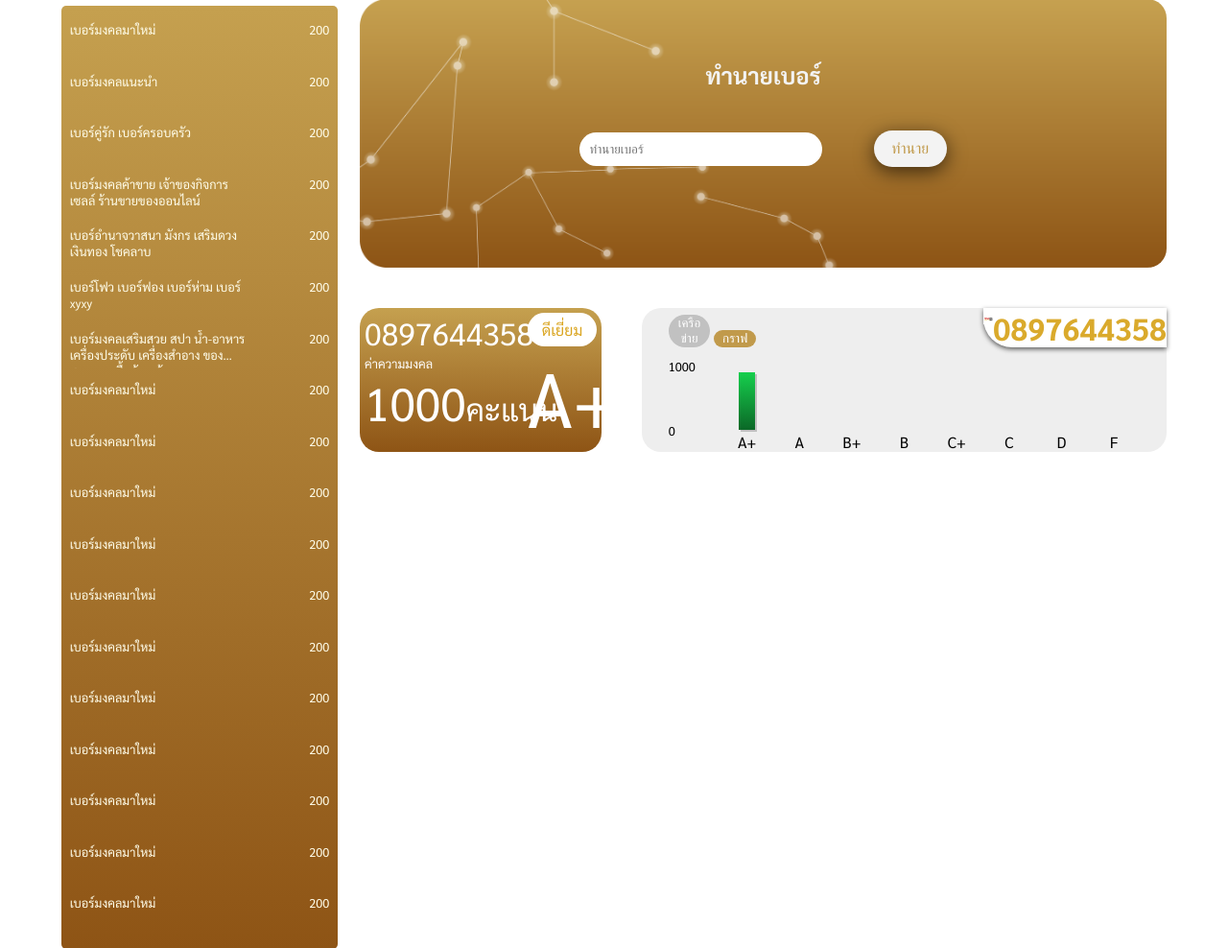
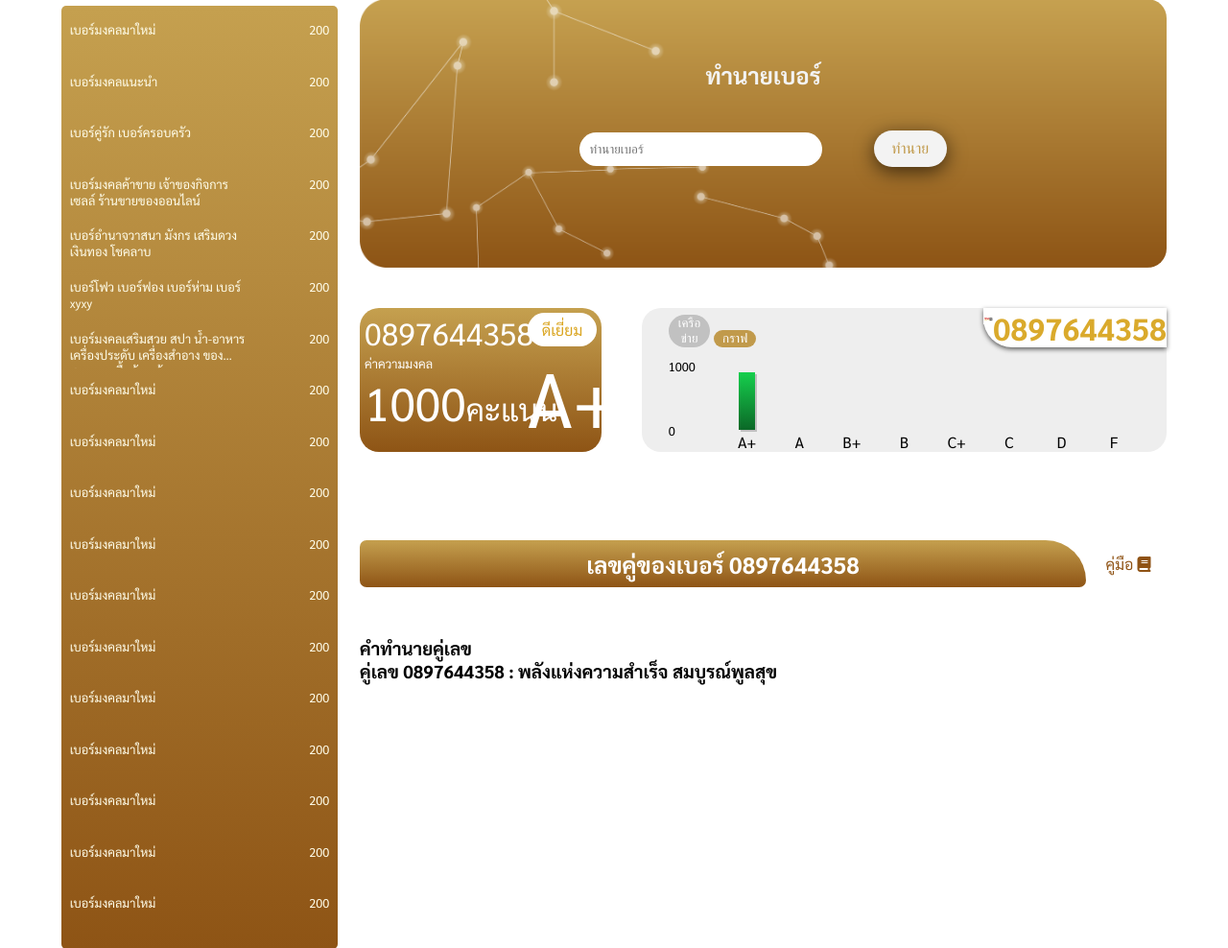
Before and after one commit to newnag/berhoro, a PHP site: page /fortune-ber in a window 1280 px wide. Shown: the part 610-1598 px from the top of the page at 96% size. Run offline with PHP 8.4, Linux system fonts and the light colour scheme; style sheets or scripts are compiled from the project's sources; some libraries are stand-ins or nearby versions.

```diff
--- a/css/product.scss
+++ b/css/product.scss
@@ -252,4 +252,27 @@
             }
         }
     }
+
+    .head-text-fortune{
+        display: flex;
+        align-items: center;
+        justify-content: space-between;
+
+        .head-text{
+            @include head_text_content();
+            width: 90%;
+        }
+        .manual{
+            color: #8f5315;
+            width: 10%;
+            display: flex;
+            justify-content: center;
+            align-items: center;
+            cursor: pointer;
+
+            span{
+                margin: 0 5%;
+            }
+        }
+    }
 }
--- a/css/variable.scss
+++ b/css/variable.scss
@@ -110,7 +110,7 @@ $background_menu: #c19a4b;
     padding: 1%;
     border-radius: 10px 60px 10px 10px;
 
-    h1{
+    h1,h2{
         color: #fff;
     }
 }
--- a/template/fortune-ber.php
+++ b/template/fortune-ber.php
@@ -93,4 +93,20 @@
             </div>
         </div>
     </div>
+
+    <div class="head-text-fortune">
+        <div class="head-text">
+            <h2>เลขคู่ของเบอร์ 0897644358</h2>
+        </div>
+
+        <div class="manual"><span>คู่มือ</span><i class="fas fa-book"></i></div>
+    </div>
+
+    <div class="detail-zone">
+        <h3>คำทำนายคู่เลข</h3>
+
+        <div class="head-detail">
+            <h3>คู่เลข 0897644358 : พลังแห่งความสำเร็จ สมบูรณ์พูลสุข</h3>
+        </div>
+    </div>
 </div>
```
Also changed, not shown: css/product.css (+45 -0 lines), css/product.min.css, 2 other files.
